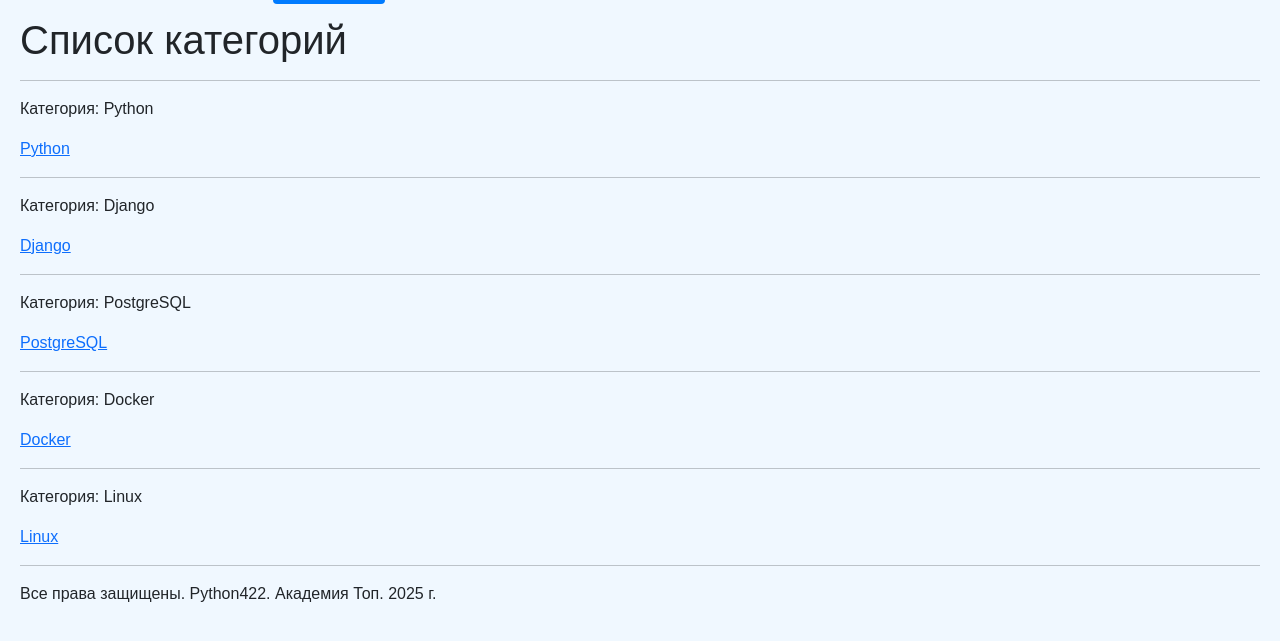
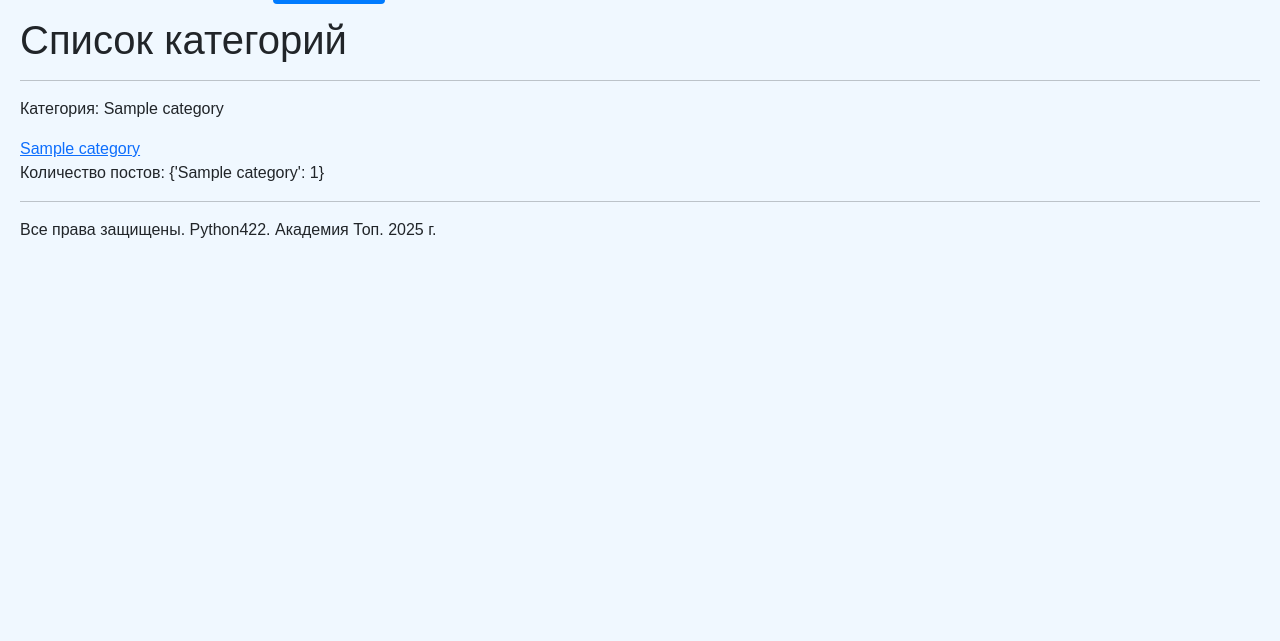
Before and after one commit to ShatohinAlexander/django, a Django app: page /posts/categories/ in a window 1280 px wide. Shown: the part 44-685 px from the top of the page. Run offline with Django 5.2, Linux system fonts and the light colour scheme; tables that the repository leaves empty hold one stand-in row (values such as "Sample post").

Commit message:
hw_24 работа с шаблоном и представлением каталога категорий

```diff
--- a/blog/python_blog/templates/python_blog/catalog_categories.html
+++ b/blog/python_blog/templates/python_blog/catalog_categories.html
@@ -1,4 +1,5 @@
 {% extends "base.html" %}
+{% load mytags %}
 {% block content %}
 
 <h1>Список категорий</h1>
@@ -6,6 +7,7 @@
 {% for category in categories %}
 <p>Категория: {{ category.name }}</p>
 <a href="{% url 'blog:category_detail' category.slug %}">{{ category.name }}</a>
+<p>Количество постов: {{categories_count|get_item:category.name}}
 <hr>
 {% endfor %}
 {% endblock %}
--- a/blog/python_blog/views.py
+++ b/blog/python_blog/views.py
@@ -2,21 +2,7 @@
 from django.http import HttpResponse
 from django.urls import reverse
 from .blog_data import dataset
-from .models import Post
-
-CATEGORIES = [
-    {'slug': 'python', 'name': 'Python'},
-    {'slug': 'django', 'name': 'Django'},
-    {'slug': 'postgresql', 'name': 'PostgreSQL'},
-    {'slug': 'docker', 'name': 'Docker'},
-    {'slug': 'linux', 'name': 'Linux'},
-]
-
-TAGS = [
-    {'slug': 'html', 'name': 'HTML'},
-    {'slug': 'css', 'name': 'CSS'},
-    {'slug': 'sql', 'name': 'SQL'}
-]
+from .models import Post, Category, Tag
 
 def main(request):
     # catalog_categories_url = reverse("blog:categories")
@@ -53,10 +39,14 @@
     return render(request, 'python_blog/post_detail.html', context=context)
 
 def catalog_categories(request):
+    categories = Category.objects.all()
+    categories_count = {cat.name:cat.posts.count() for cat in categories}
     context = {
-        'categories': CATEGORIES
+        'categories': categories,
+        'categories_count': categories_count
     }
     return render(request, 'python_blog/catalog_categories.html', context=context)
+
 
 def category_detail(request, category_slug):
     category = [cat for cat in CATEGORIES if cat['slug'] == category_slug][0]
```
